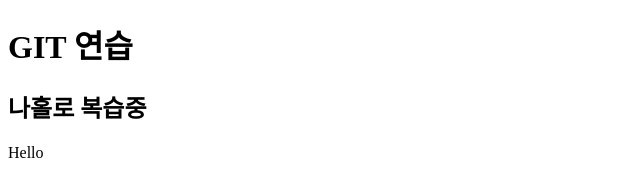
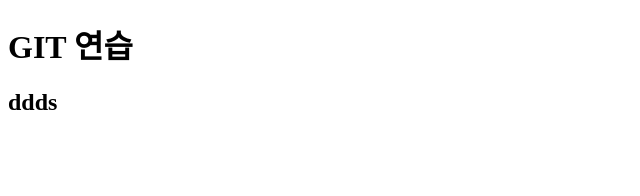
Before and after one commit to developer-gsu/opentutorials_git_gsu, a plain HTML site: page index.html in a window 1280 px wide. Shown: the whole page, without its empty margins (0-640 px from the left). Drawn offline with Linux system fonts and the light colour scheme.

Commit message:
Revert "reset 연습"
This reverts commit 5a9e24ca110e350647397f24f37195737b7bb1ef.

```diff
--- a/index.html
+++ b/index.html
@@ -6,7 +6,6 @@
 </head>
 <body>
 	<h1>GIT 연습</h1>
-	<h2>나홀로 복습중</h2>
-	<span>Hello</span>
+	<h2>ddds</h2>
 </body>
 </html>
```
Also changed, not shown: 1 other file.
